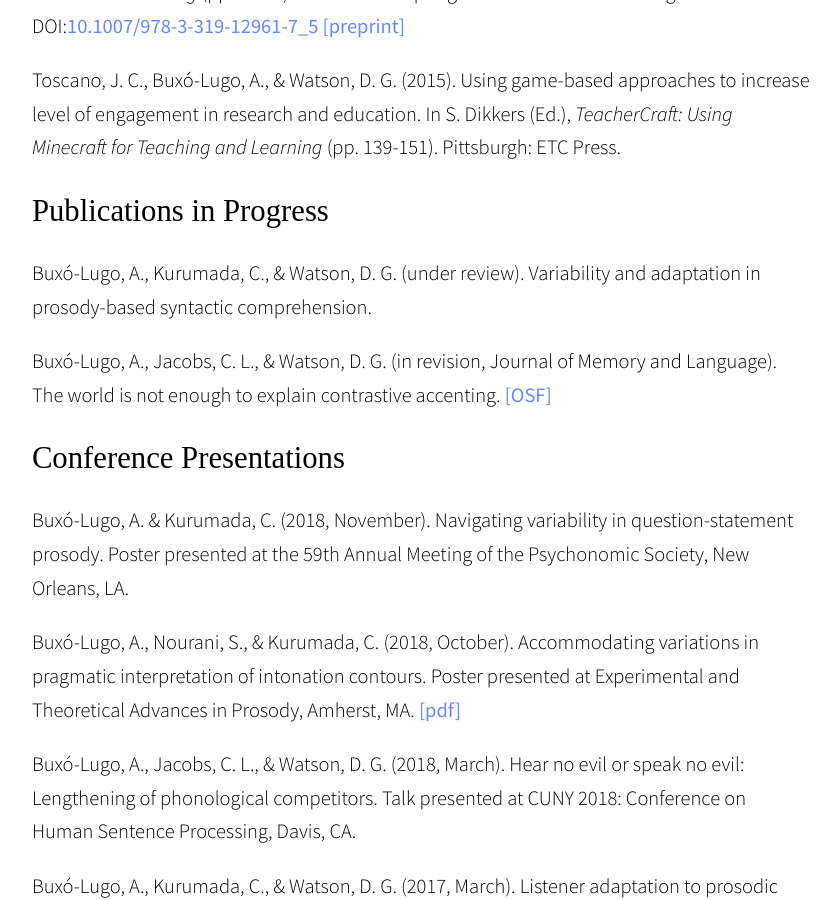
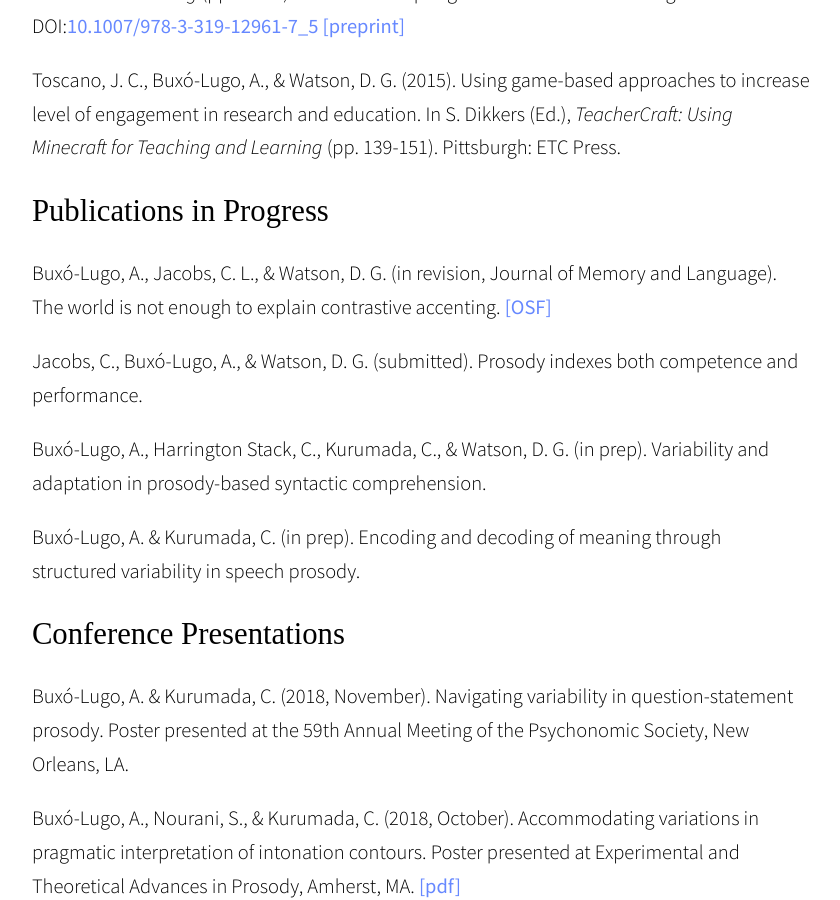
Before and after one commit to abuxolugo/abuxolugo.github.io, a Jekyll site: the page built from publications.md, in a window 1280 px wide and 900 px high, scrolled down 639 px. Shown: the whole window, without its empty margins (219-1059 px from the left). Built offline with Jekyll 4.4.1, drawn with Linux system fonts in a browser that asks for light colours; some web fonts are replaced.

Commit message:
Update publications.md

```diff
--- a/publications.md
+++ b/publications.md
@@ -14,9 +14,13 @@ Toscano, J. C., Buxó-Lugo, A., & Watson, D. G. (2015). Using game-based approac
 
 ## Publications in Progress
 
-Buxó-Lugo, A., Kurumada, C., & Watson, D. G. (under review). Variability and adaptation in prosody-based syntactic comprehension.
+Buxó-Lugo, A., Jacobs, C. L., & Watson, D. G. (in revision, Journal of Memory and Language). The world is not enough to explain contrastive accenting. [[OSF]](https://osf.io/ef5wu/)
 
-Buxó-Lugo, A., Jacobs, C. L., & Watson, D. G. (in revision, Journal of Memory and Language). The world is not enough to explain contrastive accenting. [[OSF]](https://osf.io/ef5wu/)
+Jacobs, C., Buxó-Lugo, A., & Watson, D. G. (submitted). Prosody indexes both competence and performance.
+
+Buxó-Lugo, A., Harrington Stack, C., Kurumada, C., & Watson, D. G. (in prep). Variability and adaptation in prosody-based syntactic comprehension.
+
+Buxó-Lugo, A. & Kurumada, C. (in prep). Encoding and decoding of meaning through structured variability in speech prosody.
 
 ## Conference Presentations
 
```
